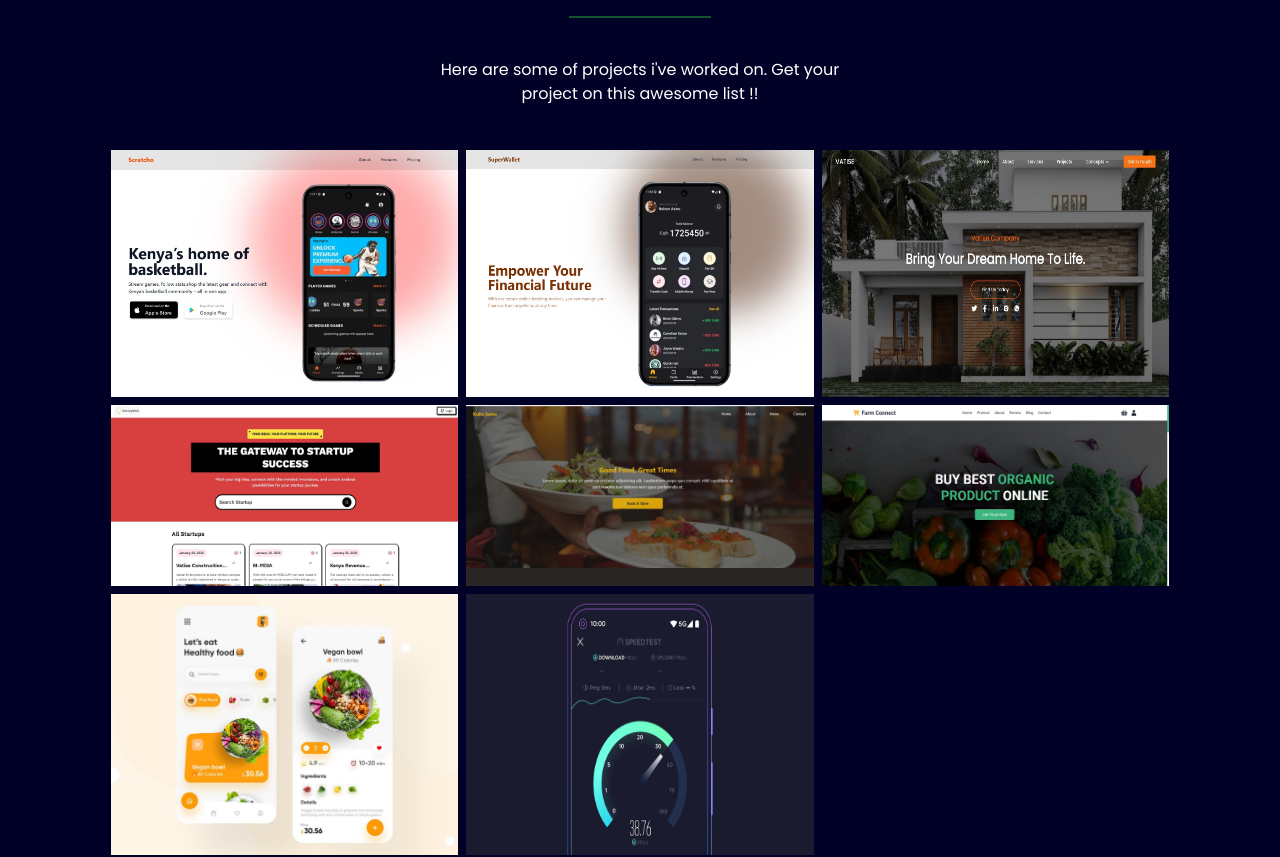
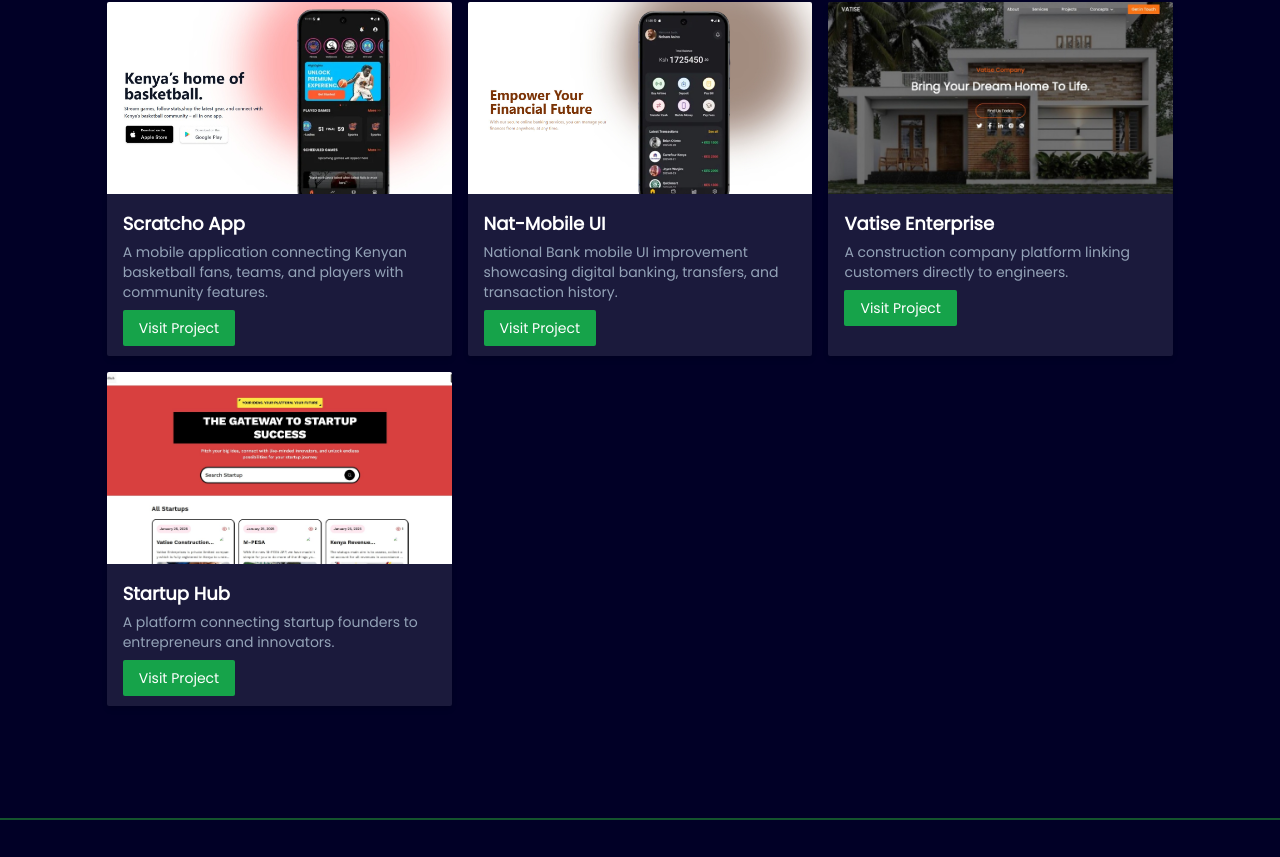
Before and after one commit to asino-nelson/PersonalWebsite, a React (Vite) app: page / in a window 1280 px wide. Shown: the part 1832-2689 px from the top of the page. Built offline with nearby package versions, Linux system fonts and the light colour scheme.

Commit message:
Projects update

```diff
--- a/src/scenes/Projects.jsx
+++ b/src/scenes/Projects.jsx
@@ -1,132 +1,91 @@
+"use client";
+
+import { useState } from "react";
+import { motion } from "framer-motion";
 import Divider from "../components/Divider";
-import { motion } from "framer-motion";
 
-const container = {
-  hidden: {},
-  visible: {
-    transition: { staggerChildren: 0.2 },
+const projects = [
+  {
+    title: "Scratcho App",
+    subtitle:
+      "A mobile application connecting Kenyan basketball fans, teams, and players with community features.",
+    img: "/image/scratcho-app.jpg",
+    link: "https://scracho-africa.vercel.app/",
+    stack: ["React Native", "Expo", "Django"],
   },
-};
+  {
+    title: "Nat-Mobile UI",
+    subtitle:
+      "National Bank mobile UI improvement showcasing digital banking, transfers, and transaction history.",
+    img: "/image/super-wallet.jpg",
+    link: "",
+    stack: ["React Native", "Mobile UI"],
+  },
+  {
+    title: "Vatise Enterprise",
+    subtitle:
+      "A construction company platform linking customers directly to engineers.",
+    img: "/image/vatise-enterprise.jpg",
+    link: "https://vatiseenterprises.netlify.app",
+    stack: ["React", "Tailwind"],
+  },
+  {
+    title: "Startup Hub",
+    subtitle:
+      "A platform connecting startup founders to entrepreneurs and innovators.",
+    img: "/image/startup-hub.jpg",
+    link: "https://startup-hub-io.vercel.app",
+    stack: ["React", "Sanity.io", "Tailwind"],
+  },
+];
 
-const projectVariant = {
-  hidden: { opacity: 0, scale: 0.8 },
-  visible: { opacity: 1, scale: 1 },
-};
+const ProjectCard = ({ project }) => {
+  return (
+    <motion.div
+      whileHover={{ scale: 1.03 }}
+      className="cursor-pointer bg-white/10 shadow-md rounded-sm overflow-hidden hover:shadow-xl transition"
+    >
+      <img src={project.img} className="h-48 w-full object-cover" />
 
-const Project = ({ title, subtitle, github }) => {
-  const overlayStyles = `absolute h-full w-full md:p-10 p-5 opacity-0 hover:opacity-80 transition duration-700 bg-gray-100
-     z-30 flex flex-col justify-center items-center text-center text-deep-blue`;
-  const projectTitle = title.split(" ").join("-").toLowerCase();
+      <div className="p-4">
+        <h3 className="text-lg font-bold">{project.title}</h3>
+        <p className="text-slate-400 text-sm mt-1">{project.subtitle}</p>
 
-  return (
-    <motion.div variants={projectVariant} className="relative">
-      <div className={overlayStyles}>
-        <p className="text-2xl">{title}</p>
-        <p className="mt-7 font-semibold">{subtitle}</p>
+        <button className="mt-4 text-sm">
           <a
-          className="hover:bg-deep-blue/90  mt-5 rounded-md font-bold hover:border-transparent border-deep-blue/90 border-2 text-green-500 transition duratio-500 text-center md:px-10 px-8 md:py-3 py-2 cursor-pointer"
-          href={github}
-          target="_blank"
-          rel="noreferrer"
+            href={project.link}
+            className="bg-green-600 px-4 py-2 rounded-sm hover:bg-green-700"
           >
-          VIEW
+            Visit Project
           </a>
+        </button>
       </div>
-
-      <img
-        className="h-full w-full p-1"
-        src={`/image/${projectTitle}.jpg`}
-        alt={projectTitle}
-      />
     </motion.div>
   );
 };
 
-const Projects = () => {
+export default function Projects() {
+
   return (
-    <section id="projects" className="py-48 ">
-      <motion.div
-        className="md:w-2/5 mx-auto text-center"
-        initial="hidden"
-        whileInView="visible"
-        viewport={{ once: true, amount: 0.5 }}
-        transition={{ duration: 1 }}
-        variants={{
-          hidden: { opacity: 0, y: 100 },
-          visible: { opacity: 1, y: 0 },
-        }}
-      >
-        <div>
-          <p className="font-semibold text-4xl">
+    <section id="projects" className="py-28">
+      <div className="text-center">
+        <h2 className="text-4xl font-bold">
           <span className="text-green-500">PRO</span>JECTS
-          </p>
+        </h2>
         <div className="flex justify-center mt-3">
           <Divider width="w-1/3" />
         </div>
       </div>
 
-        <p className="mt-10 mb-10">
-          Here are some of projects i've worked on. Get your project on this
-          awesome list !!
-        </p>
-      </motion.div>
+      <div className="mt-16 grid grid-cols-1 sm:grid-cols-2 md:grid-cols-3 gap-4">
+        {projects.map((p, index) => (
+          <ProjectCard
+            key={index}
+            project={p}
+          />
+        ))}
+      </div>
 
-      {/**Projects */}
-      <div className="flex justify-center">
-        <motion.div
-          className="sm:grid sm:grid-cols-2 md:grid-cols-3 "
-          whileInView="visible"
-          viewport={{ once: true, amount: 0.5 }}
-          variants={container}
-        >
-          {/**Row 1 */}
-
-          <Project
-            title="Scratcho App"
-            subtitle="This is a mobile application aimed at connecting kenyan basketball fans, teams and players"
-            github={"https://scracho-africa.vercel.app/"}
-          />
-          <Project
-            title="Super Wallet"
-            subtitle="This is a banking mobile app UI for online banking services"
-            github={""}
-          />
-          <Project
-            title="Vatise Enterprise"
-            subtitle="This is a construction company web application aimed at directly linking customers to the engineers"
-            github={"https://vatiseenterprises.netlify.app"}
-          />
-          <Project
-            title="Startup Hub"
-            subtitle="A web application that bridges the gap between startup founders and potential enterprenuers."
-            github={"https://startup-hub-io.vercel.app"}
-          />
-          <Project
-            title="Kuku Sama"
-            subtitle="This is a web application for a local restaurant"
-            github={"https://kukusama.netlify.app"}
-          />
-          <Project
-            title="Farm Connect"
-            subtitle="A web application that bridges the gap between farmers and buyers, fostering direct connections and eliminating exploitative middlemen."
-            github={"https://connectfarm.netlify.app"}
-          />
-
-          {/**Row 2 */}
-          <Project
-            title="La Plato"
-            subtitle="This is a recipe mobile application that showcases different meals and their recipes from a remote API."
-            github={"https://github.com/asino-nelson/La-Plato"}
-          />
-          <Project
-            title="Speed Test"
-            subtitle="This is a mobile application purpose to test wifi speed"
-            github={"https://github.com/asino-nelson/Speedometer"}
-          />
-        </motion.div>
-      </div>
     </section>
   );
-};
-
-export default Projects;
+}
```
Lines whose indentation alone changed are shown as unchanged.
